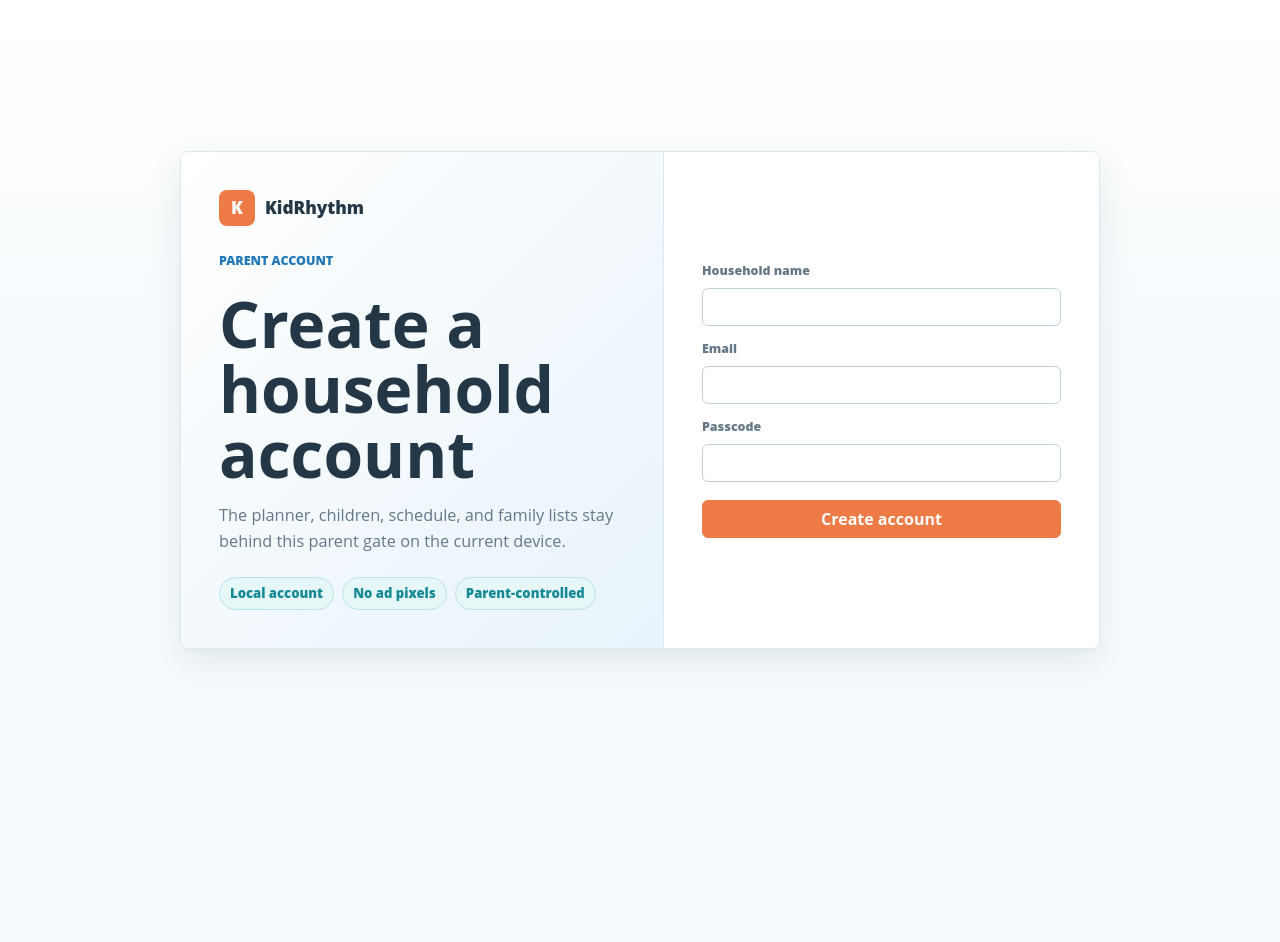
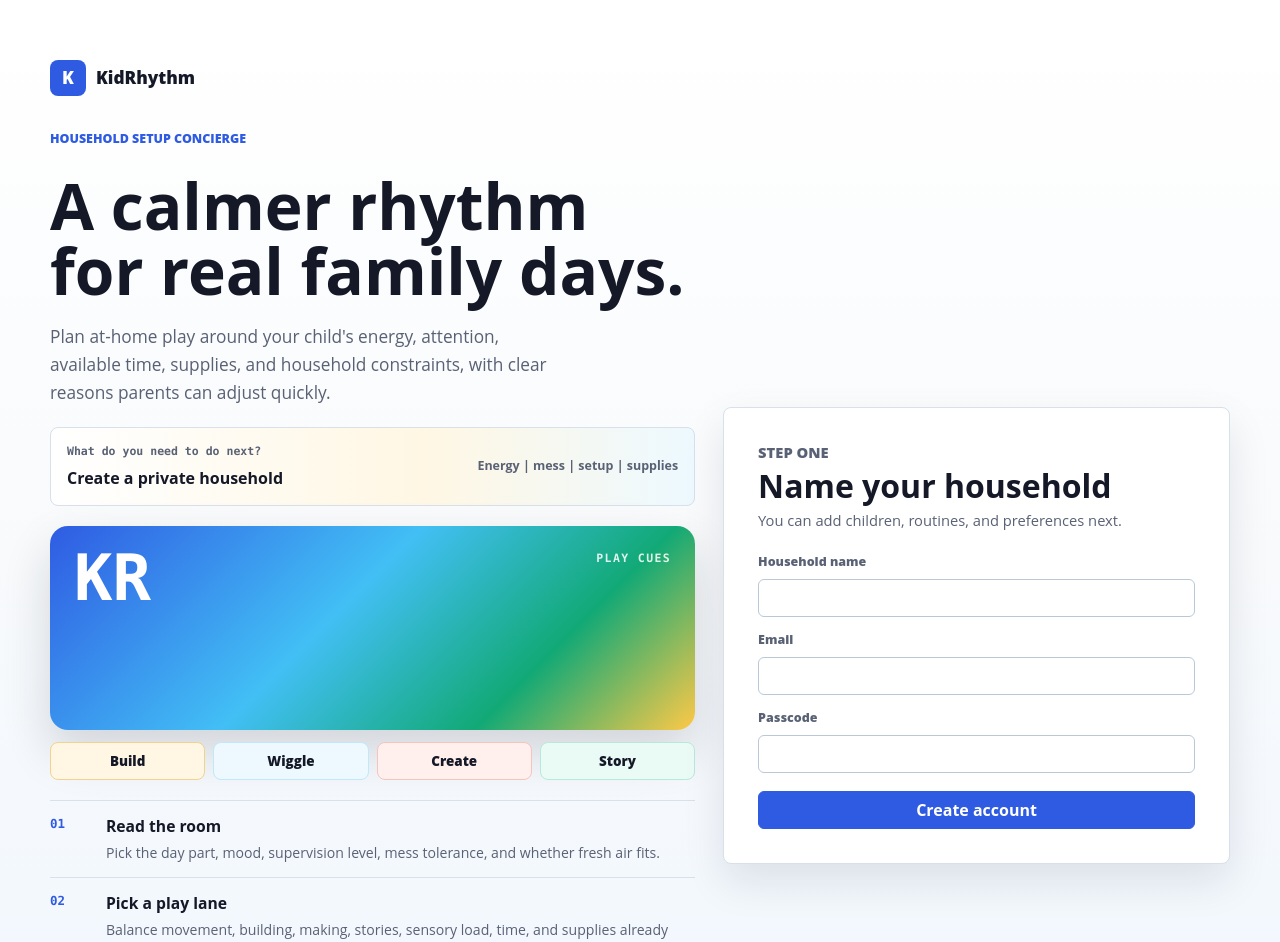
Before and after one commit to alinafe82/kid-rhythm, a React (Vite) app: page / in a window 1280 px wide. Shown: the top 942 px of the page. Before the commit the page ends 800 px from the top, so only its background shows below. Built offline with nearby package versions, Linux system fonts and the light colour scheme.

Commit message:
feat(web): refresh KidRhythm account gate (#26)
Co-authored-by: Alinafe Matenda <alinafe.matenda@ibislabs.ai>

```diff
--- a/src/App.css
+++ b/src/App.css
@@ -10,44 +10,232 @@
   display: grid;
   min-height: 100svh;
   place-items: center;
-  padding: 32px;
+  padding: 40px 32px;
   color: var(--ink);
   background:
-    linear-gradient(180deg, #ffffff 0, #f7fbfd 42%, var(--bg) 100%),
+    linear-gradient(180deg, #ffffff 0, #f8fafc 44%, #eef6ff 100%),
     var(--bg);
 }
 
 .auth-card {
   display: grid;
-  grid-template-columns: minmax(0, 1.05fr) minmax(320px, 0.95fr);
-  gap: 0;
-  width: min(100%, 920px);
-  overflow: hidden;
-  border: 1px solid var(--line);
-  border-radius: 8px;
-  background: var(--surface);
-  box-shadow: var(--shadow);
+  grid-template-columns: minmax(0, 1.12fr) minmax(340px, 0.88fr);
+  gap: 28px;
+  align-items: center;
+  width: min(100%, 1180px);
+  min-width: 0;
 }
 
 .auth-panel {
   display: grid;
   align-content: center;
-  gap: 16px;
+  gap: 20px;
   min-width: 0;
-  padding: 38px;
-  background: linear-gradient(135deg, #ffffff 0%, var(--blue-soft) 100%);
+  padding: 20px 0;
 }
 
 .auth-panel .brand-link {
   justify-self: start;
-  margin-bottom: 10px;
+  margin-bottom: 14px;
 }
 
 .auth-copy {
   max-width: 520px;
   color: var(--muted);
-  font-size: 1.02rem;
-  line-height: 1.6;
+  font-size: 1.08rem;
+  line-height: 1.62;
+  overflow-wrap: anywhere;
+}
+
+.auth-command-strip {
+  display: flex;
+  align-items: center;
+  justify-content: space-between;
+  gap: 18px;
+  min-width: 0;
+  max-width: 650px;
+  border: 1px solid var(--line);
+  border-radius: 8px;
+  padding: 15px 16px;
+  background: linear-gradient(90deg, #ffffff 0%, #fff7e4 58%, #edf9ff 100%);
+}
+
+.auth-command-strip span {
+  display: block;
+  margin-bottom: 6px;
+  color: var(--muted);
+  font-family: ui-monospace, SFMono-Regular, Menlo, Monaco, Consolas, monospace;
+  font-size: 0.72rem;
+  font-weight: 800;
+}
+
+.auth-command-strip strong {
+  display: block;
+  font-size: 1rem;
+  overflow-wrap: anywhere;
+}
+
+.auth-command-strip p {
+  flex: 0 0 auto;
+  min-width: 0;
+  color: var(--muted);
+  font-size: 0.78rem;
+  font-weight: 750;
+  overflow-wrap: anywhere;
+}
+
+.auth-signal-board {
+  display: grid;
+  gap: 12px;
+  min-width: 0;
+  max-width: 650px;
+}
+
+.auth-signal-visual {
+  display: grid;
+  grid-template-columns: auto minmax(0, 1fr);
+  gap: 20px;
+  align-items: end;
+  min-height: 174px;
+  border-radius: 18px;
+  padding: 24px;
+  color: #ffffff;
+  background: linear-gradient(135deg, var(--blue) 0%, var(--sky) 44%, var(--teal) 74%, var(--orange) 100%);
+  box-shadow: 0 22px 48px rgba(21, 24, 39, 0.16);
+  min-width: 0;
+}
+
+.auth-signal-visual > span {
+  font-family: ui-monospace, SFMono-Regular, Menlo, Monaco, Consolas, monospace;
+  font-size: clamp(2.4rem, 7vw, 4rem);
+  font-weight: 900;
+  line-height: 0.9;
+}
+
+.auth-signal-visual small {
+  align-self: start;
+  justify-self: end;
+  grid-column: 2;
+  color: rgba(255, 255, 255, 0.86);
+  font-family: ui-monospace, SFMono-Regular, Menlo, Monaco, Consolas, monospace;
+  font-size: 0.72rem;
+  font-weight: 800;
+  letter-spacing: 0.12em;
+  text-transform: uppercase;
+}
+
+.auth-signal-lines {
+  display: flex;
+  grid-column: 2;
+  align-items: end;
+  gap: 8px;
+  min-height: 78px;
+}
+
+.auth-signal-lines i {
+  display: block;
+  flex: 1 1 0;
+  border-radius: 4px 4px 0 0;
+}
+
+.auth-signal-lines i:nth-child(1) {
+  height: 28%;
+  background: var(--orange);
+}
+
+.auth-signal-lines i:nth-child(2) {
+  height: 62%;
+  background: var(--sky);
+}
+
+.auth-signal-lines i:nth-child(3) {
+  height: 44%;
+  background: var(--coral);
+}
+
+.auth-signal-lines i:nth-child(4) {
+  height: 88%;
+  background: var(--teal);
+}
+
+.auth-signal-lines i:nth-child(5) {
+  height: 70%;
+  background: #ffffff;
+}
+
+.auth-mode-tags {
+  display: grid;
+  grid-template-columns: repeat(4, minmax(0, 1fr));
+  gap: 8px;
+}
+
+.auth-mode-tags span {
+  border: 1px solid var(--line);
+  border-radius: 8px;
+  padding: 8px 10px;
+  background: var(--surface);
+  color: var(--ink);
+  font-size: 0.84rem;
+  font-weight: 800;
+  text-align: center;
+}
+
+.auth-mode-tags span:nth-child(1) {
+  border-color: #f2d38d;
+  background: var(--orange-soft);
+}
+
+.auth-mode-tags span:nth-child(2) {
+  border-color: #bfe8fb;
+  background: #edf9ff;
+}
+
+.auth-mode-tags span:nth-child(3) {
+  border-color: #f5c4bd;
+  background: #fff0ee;
+}
+
+.auth-mode-tags span:nth-child(4) {
+  border-color: var(--teal-line);
+  background: var(--teal-soft);
+}
+
+.auth-step-list {
+  display: grid;
+  max-width: 650px;
+  margin: 0;
+  padding: 0;
+  list-style: none;
+}
+
+.auth-step-list li {
+  display: grid;
+  grid-template-columns: 42px minmax(0, 1fr);
+  gap: 14px;
+  padding: 14px 0;
+  border-top: 1px solid var(--line);
+}
+
+.auth-step-list li > span {
+  color: var(--blue);
+  font-family: ui-monospace, SFMono-Regular, Menlo, Monaco, Consolas, monospace;
+  font-size: 0.78rem;
+  font-weight: 900;
+}
+
+.auth-step-list strong {
+  display: block;
+  color: var(--ink);
+  font-size: 0.98rem;
+  overflow-wrap: anywhere;
+}
+
+.auth-step-list p {
+  margin-top: 4px;
+  color: var(--muted);
+  font-size: 0.88rem;
+  line-height: 1.45;
+  overflow-wrap: anywhere;
 }
 
 .auth-promises {
@@ -59,8 +247,8 @@
 
 .auth-promises span {
   border: 1px solid var(--teal-line);
-  border-radius: 999px;
-  padding: 6px 10px;
+  border-radius: 7px;
+  padding: 7px 10px;
   background: var(--teal-soft);
   color: var(--teal);
   font-size: 0.82rem;
@@ -72,9 +260,34 @@
   align-content: center;
   gap: 14px;
   min-width: 0;
-  padding: 38px;
-  border-left: 1px solid var(--line);
+  border: 1px solid var(--line);
+  border-radius: 8px;
+  padding: 34px;
   background: var(--surface);
+  box-shadow: var(--shadow);
+}
+
+.auth-form-heading {
+  display: grid;
+  gap: 5px;
+  margin-bottom: 8px;
+}
+
+.auth-form-heading .eyebrow {
+  margin: 0;
+}
+
+.auth-form-heading h2 {
+  margin: 0;
+  font-size: clamp(1.45rem, 3vw, 2rem);
+  overflow-wrap: anywhere;
+}
+
+.auth-form-heading p {
+  color: var(--muted);
+  font-size: 0.92rem;
+  line-height: 1.45;
+  overflow-wrap: anywhere;
 }
 
 .auth-form label {
@@ -157,7 +370,7 @@
   width: 36px;
   height: 36px;
   border-radius: 8px;
-  background: var(--orange);
+  background: var(--blue);
   color: #ffffff;
   font-weight: 800;
 }
@@ -588,10 +801,10 @@ select {
 
 button {
   min-height: 38px;
-  border: 1px solid var(--orange);
+  border: 1px solid var(--blue);
   border-radius: 6px;
   padding: 0 14px;
-  background: var(--orange);
+  background: var(--blue);
   color: #ffffff;
   cursor: pointer;
   font-weight: 750;
@@ -1061,8 +1274,7 @@ textarea {
   }
 
   .auth-form {
-    border-top: 1px solid var(--line);
-    border-left: 0;
+    border: 1px solid var(--line);
   }
 
   .site-header-inner,
@@ -1114,13 +1326,87 @@ textarea {
 
 @media (max-width: 640px) {
   .auth-shell {
+    display: block;
     align-items: start;
+    overflow-x: hidden;
     padding: 14px;
+    width: 100%;
+    max-width: 100vw;
+  }
+
+  .auth-card {
+    display: grid;
+    grid-template-columns: minmax(0, 1fr);
+    gap: 22px;
+    width: min(100%, 362px);
+    max-width: 362px;
+    margin: 0 auto;
+  }
+
+  .auth-panel,
+  .auth-form,
+  .auth-command-strip,
+  .auth-signal-board,
+  .auth-signal-visual {
+    width: 100%;
+    max-width: 100%;
+    min-width: 0;
+  }
+
+  .auth-panel > *,
+  .auth-panel h1,
+  .auth-copy,
+  .auth-step-list {
+    max-width: 100%;
+    min-width: 0;
+    overflow-wrap: anywhere;
+  }
+
+  .auth-panel h1 {
+    font-size: clamp(1.9rem, 9vw, 2.3rem);
   }
 
   .auth-panel,
   .auth-form {
+    width: 100%;
+    max-width: 362px;
+  }
+
+  .auth-panel {
+    padding: 22px 0 0;
+  }
+
+  .auth-form {
     padding: 22px;
+  }
+
+  .auth-command-strip {
+    display: grid;
+    align-items: start;
+  }
+
+  .auth-command-strip p {
+    flex: 1 1 auto;
+  }
+
+  .auth-signal-visual {
+    grid-template-columns: minmax(0, 1fr);
+    gap: 16px;
+    min-height: 160px;
+  }
+
+  .auth-signal-visual > span,
+  .auth-signal-visual small,
+  .auth-signal-lines {
+    grid-column: 1;
+  }
+
+  .auth-signal-visual small {
+    justify-self: start;
+  }
+
+  .auth-mode-tags {
+    grid-template-columns: minmax(0, 1fr);
   }
 
   .site-header-inner,
--- a/src/App.tsx
+++ b/src/App.tsx
@@ -112,6 +112,35 @@ const emptyAccountForm: AccountInput = {
   email: '',
   passcode: '',
 }
+
+const accountGateSteps = [
+  {
+    number: '01',
+    title: 'Read the room',
+    description:
+      'Pick the day part, mood, supervision level, mess tolerance, and whether fresh air fits.',
+  },
+  {
+    number: '02',
+    title: 'Pick a play lane',
+    description:
+      'Balance movement, building, making, stories, sensory load, time, and supplies already nearby.',
+  },
+  {
+    number: '03',
+    title: 'Know why it fits',
+    description:
+      'Show age fit, setup effort, cleanup load, supervision, safety notes, and the reason for the match.',
+  },
+  {
+    number: '04',
+    title: 'Tune the rhythm',
+    description:
+      'Skip, swap, schedule, or mark feedback so the next idea feels better for the household.',
+  },
+]
+
+const accountGateSignals = ['Build', 'Wiggle', 'Create', 'Story']
 
 function App() {
   const [authState, setAuthState] = useState<AuthState>(() =>
@@ -1058,24 +1087,75 @@ function AccountGate({
             <span className="brand-mark">K</span>
             <span>KidRhythm</span>
           </div>
-          <p className="eyebrow">Parent account</p>
+          <p className="eyebrow">Household setup concierge</p>
           <h1 id="auth-title">
             {isSignIn
-              ? `Sign in to ${account?.householdName}`
-              : 'Create a household account'}
+              ? `Welcome back to ${account?.householdName}`
+              : 'A calmer rhythm for real family days.'}
           </h1>
           <p className="auth-copy">
-            The planner, children, schedule, and family lists stay behind this
-            parent gate on the current device.
+            Plan at-home play around your child's energy, attention, available
+            time, supplies, and household constraints, with clear reasons
+            parents can adjust quickly.
           </p>
+
+          <div className="auth-command-strip" aria-label="Primary setup path">
+            <div>
+              <span>What do you need to do next?</span>
+              <strong>{isSignIn ? 'Open your household' : 'Create a private household'}</strong>
+            </div>
+            <p>Energy | mess | setup | supplies</p>
+          </div>
+
+          <div className="auth-signal-board" aria-label="Activity signal preview">
+            <div className="auth-signal-visual">
+              <span>KR</span>
+              <small>Play cues</small>
+              <div aria-hidden="true" className="auth-signal-lines">
+                <i />
+                <i />
+                <i />
+                <i />
+                <i />
+              </div>
+            </div>
+            <div className="auth-mode-tags" aria-label="Example activity modes">
+              {accountGateSignals.map((signal) => (
+                <span key={signal}>{signal}</span>
+              ))}
+            </div>
+          </div>
+
+          <ol className="auth-step-list" aria-label="Setup steps">
+            {accountGateSteps.map((step) => (
+              <li key={step.number}>
+                <span>{step.number}</span>
+                <div>
+                  <strong>{step.title}</strong>
+                  <p>{step.description}</p>
+                </div>
+              </li>
+            ))}
+          </ol>
+
           <div className="auth-promises" aria-label="Privacy commitments">
-            <span>Local account</span>
-            <span>No ad pixels</span>
+            <span>Local household data</span>
+            <span>Clear fit reasons</span>
             <span>Parent-controlled</span>
           </div>
         </div>
 
         <form className="auth-form" onSubmit={isSignIn ? onSignIn : onCreate}>
+          <div className="auth-form-heading">
+            <p className="eyebrow">{isSignIn ? 'Welcome back' : 'Step one'}</p>
+            <h2>{isSignIn ? 'Open your household' : 'Name your household'}</h2>
+            <p>
+              {isSignIn
+                ? 'Use the local details saved on this device.'
+                : 'You can add children, routines, and preferences next.'}
+            </p>
+          </div>
+
           {isSignIn ? (
             <div className="auth-account-summary">
               <span>Household</span>
--- a/src/index.css
+++ b/src/index.css
@@ -1,22 +1,23 @@
 :root {
-  --bg: #f7fbfd;
+  --bg: #f8fafc;
   --surface: #ffffff;
   --subtle: #fbfdff;
-  --wash: #eaf6fb;
-  --ink: #243746;
-  --muted: #667887;
-  --line: #dbe8ee;
-  --line-strong: #bfd2dc;
-  --teal: #168a95;
-  --teal-soft: #e6f7f8;
-  --teal-line: #b9e4e7;
-  --blue: #2378b7;
-  --blue-soft: #e8f3fb;
-  --orange: #ee7b45;
-  --orange-soft: #fff0e8;
-  --coral: #b84f43;
-  --shadow: 0 14px 34px rgba(36, 55, 70, 0.1);
-  --focus: rgba(35, 120, 183, 0.28);
+  --wash: #eef6ff;
+  --ink: #151827;
+  --muted: #596174;
+  --line: #d8e0ea;
+  --line-strong: #bac8d6;
+  --teal: #12a976;
+  --teal-soft: #eafaf4;
+  --teal-line: #b8e9d8;
+  --blue: #2f5be3;
+  --blue-soft: #eef3ff;
+  --orange: #ffc947;
+  --orange-soft: #fff7e4;
+  --coral: #ff6f61;
+  --sky: #42bff5;
+  --shadow: 0 18px 42px rgba(21, 24, 39, 0.1);
+  --focus: rgba(49, 87, 213, 0.28);
   font-family:
     "Open Sans", Helvetica, Arial, "Lucida Sans", sans-serif;
   font-size: 16px;
```
